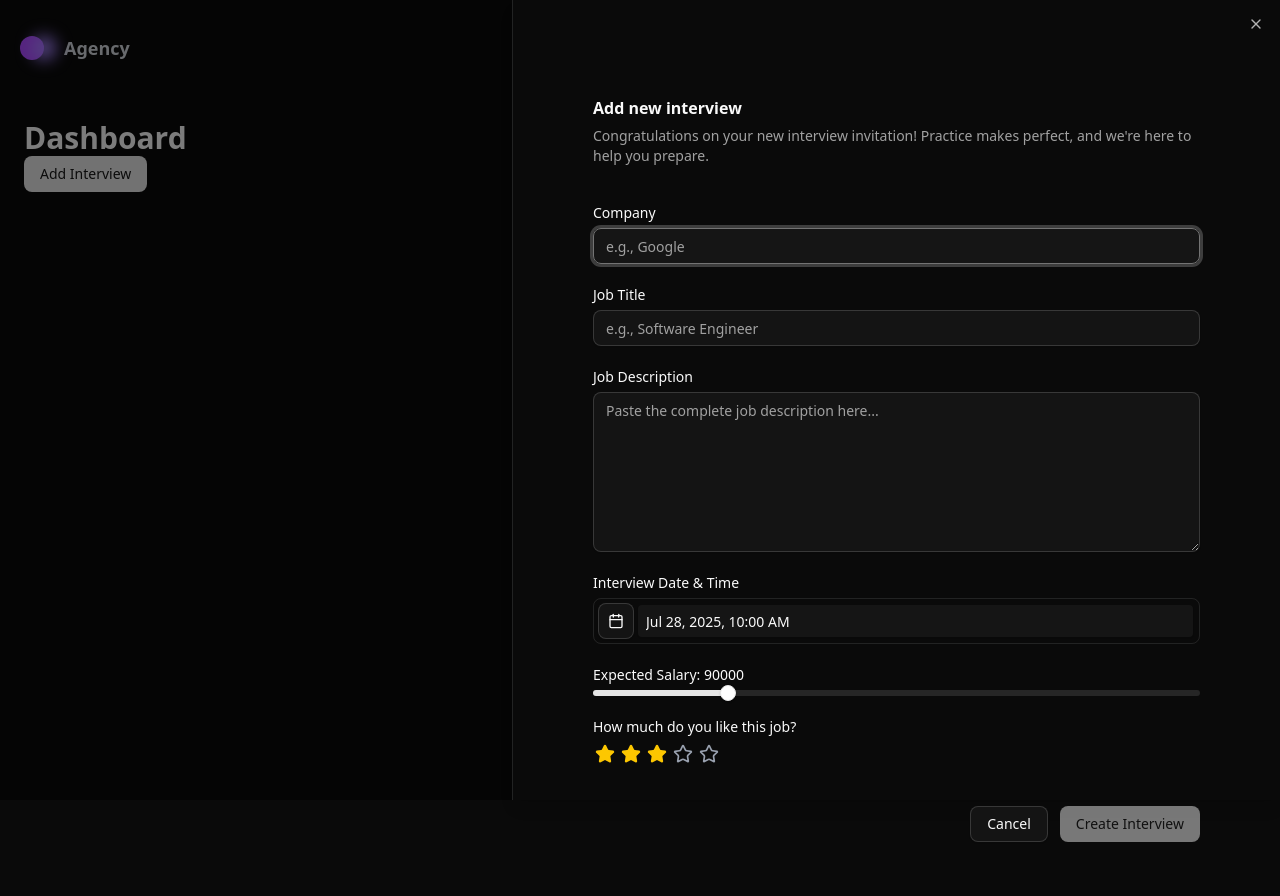
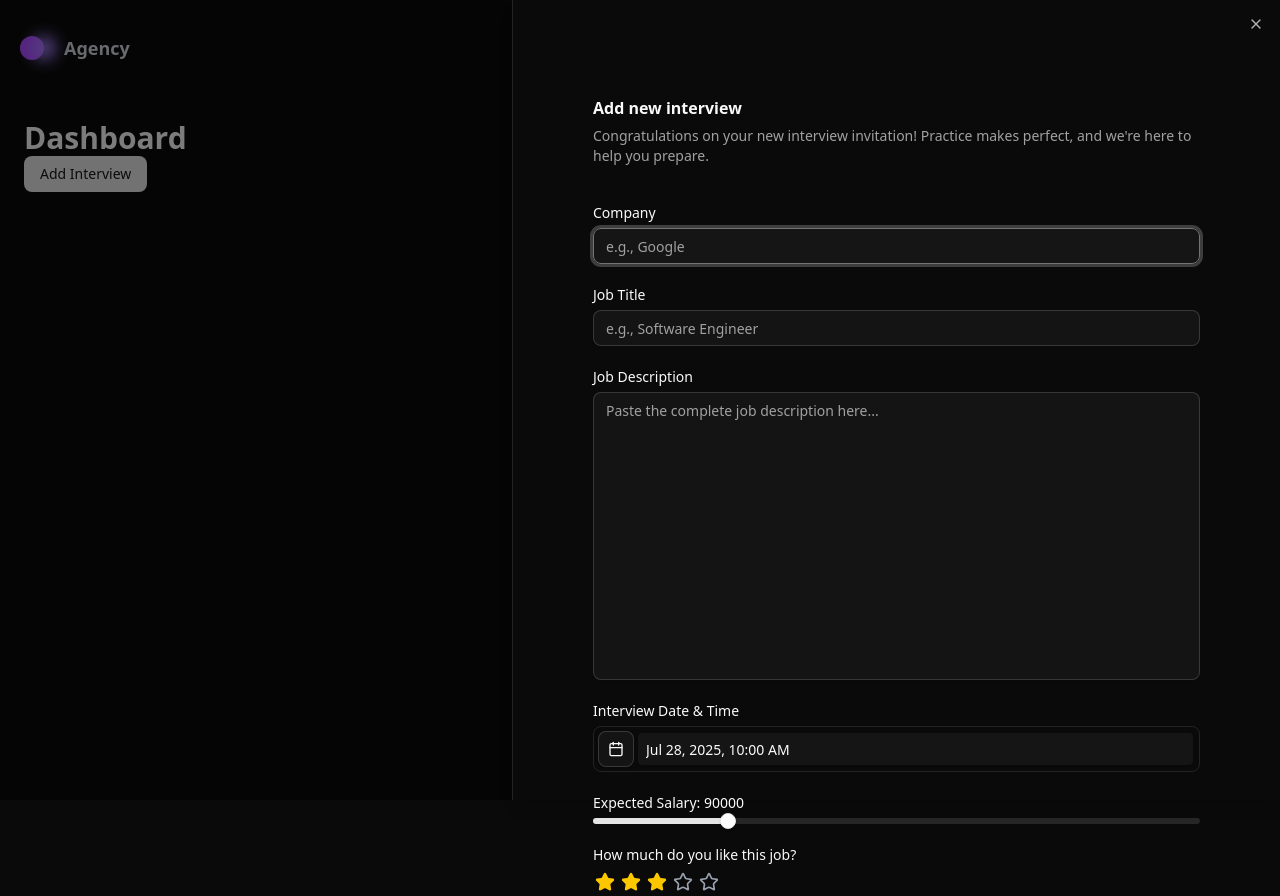
Before and after one commit to ivyTran01/interview-ai-2.0, a Next.js app: page /dashboard in a window 1280 px wide. Both pictures are taken after a click on the button "Add Interview". Built offline with nearby package versions, Linux system fonts and the light colour scheme; no server answers.

Commit message:
enabled scrollbar for text input

```diff
--- a/package.json
+++ b/package.json
@@ -33,6 +33,8 @@
     "react-hook-form": "^7.61.1",
     "sonner": "^2.0.6",
     "tailwind-merge": "^3.3.1",
+    "tailwind-scrollbar": "^4.0.2",
+    "tailwind-scrollbar-hide": "^4.0.0",
     "zod": "^4.0.14"
   },
   "devDependencies": {
--- a/src/app/globals.css
+++ b/src/app/globals.css
@@ -1,4 +1,5 @@
 @import "tailwindcss";
+@import 'tailwind-scrollbar-hide/v4';
 @import "tw-animate-css";
 
 @custom-variant dark (&:where(.dark, .dark *));
--- a/src/components/forms/InterviewForm.tsx
+++ b/src/components/forms/InterviewForm.tsx
@@ -135,7 +135,7 @@ export function InterviewForm({ onSubmit, onCancel, userId }: InterviewFormProps
                             <FormControl>
                                 <Textarea
                                     placeholder="Paste the complete job description here..."
-                                    className="min-h-[160px]"
+                                    className="min-h-[160px] h-[288px] overflow-auto resize-none scrollbar-hide"
                                     {...field}
                                 />
                             </FormControl>
```
Also changed, not shown: 1 other file (tests, documents, lock files or other folders).
